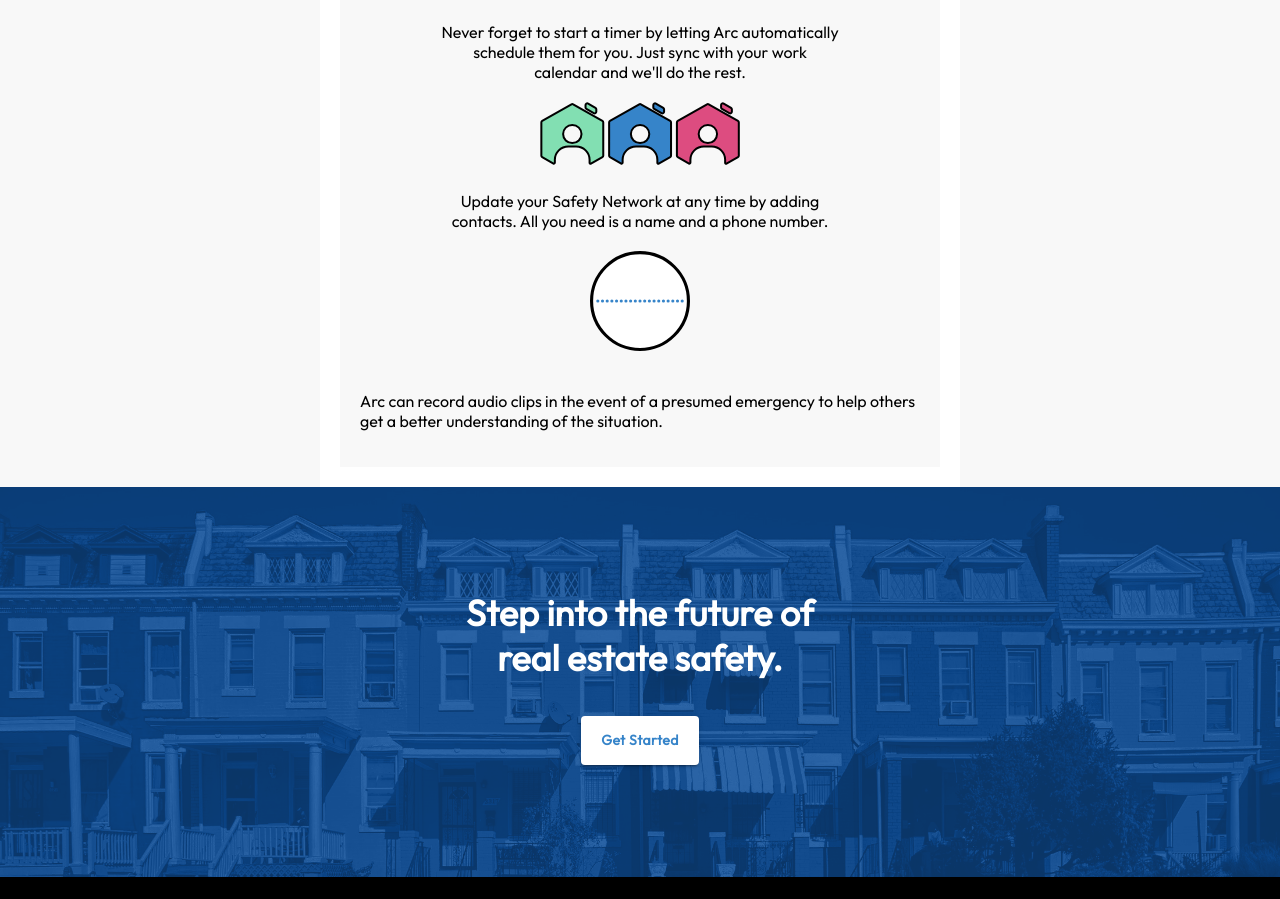
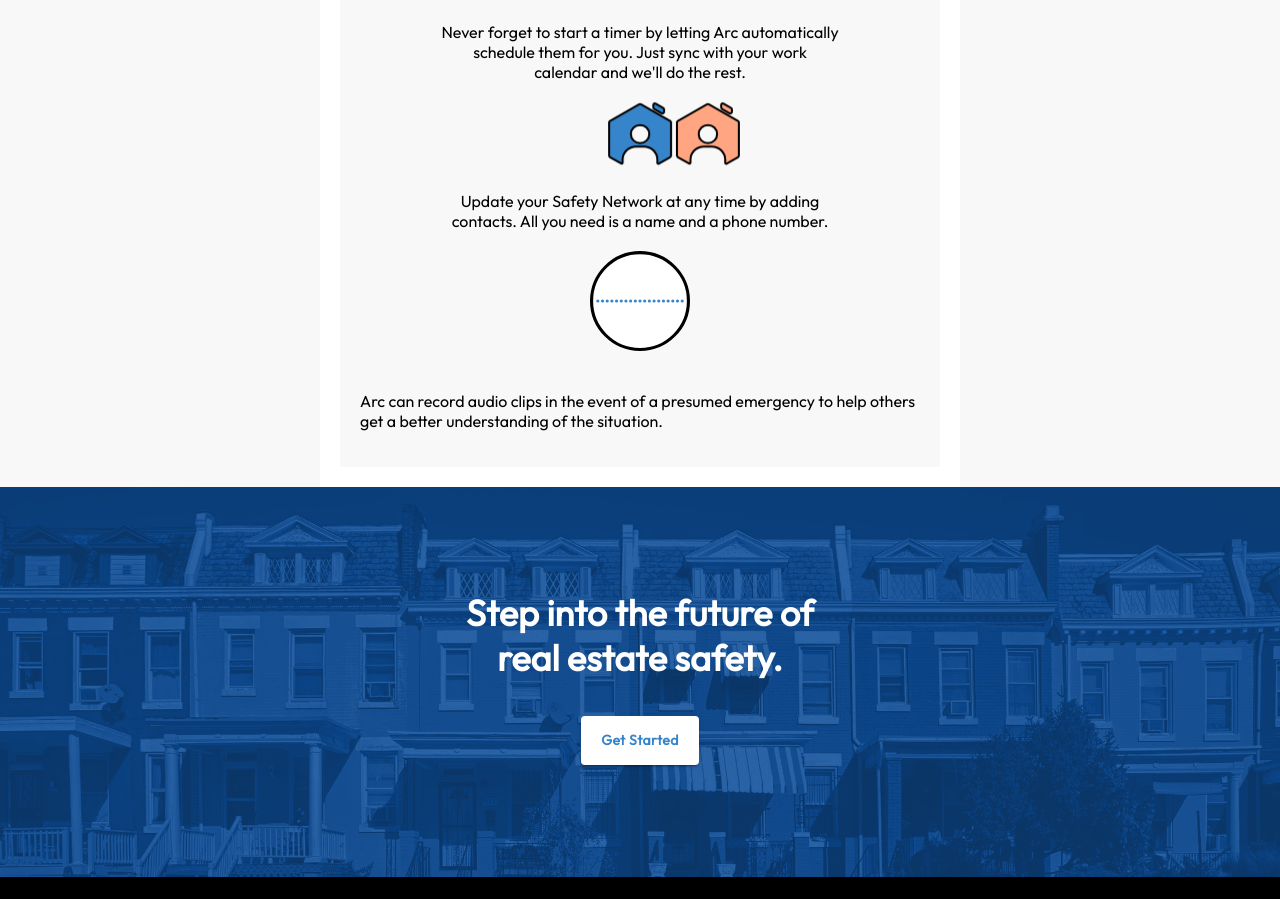
Before and after one commit to arc-securitas/webapp, a React (Create React App) app: page /product in a window 1280 px wide. Shown: the part 2118-3017 px from the top of the page. Built offline with nearby package versions, Linux system fonts and the light colour scheme; a web font is replaced by a local one.

Commit message:
Arc network animation done

```diff
--- a/src/animations/ArcNetworkSvg.js
+++ b/src/animations/ArcNetworkSvg.js
@@ -8,21 +8,17 @@ export default function ProductNetwork() {
   return (
     <svg viewBox="0 0 298 97" fill="none" xmlns="http://www.w3.org/2000/svg" ref={here.ref}>
       <g id="ArcNetwork">
-        <g id="Green">
-          <path id="Subtract" fill-rule="evenodd" clip-rule="evenodd" d="M46.8567 3.41176C47.6415 2.96529 48.6085 2.96529 49.3933 3.41176L92.9817 28.2081C93.7665 28.6546 94.25 29.4797 94.25 30.3726V79.9653C94.25 80.8582 93.7665 81.6834 92.9817 82.1298L75.9289 91.8307C74.9961 92.3614 73.821 91.5691 73.863 90.5085C73.8733 90.2489 73.8784 89.9879 73.8784 89.7258V86.0866C73.8784 75.1836 64.9082 66.3451 53.8428 66.3451H42.1458C31.0804 66.3451 22.1101 75.1836 22.1101 86.0866V89.7258C22.1101 89.9416 22.1136 90.1565 22.1206 90.3706C22.155 91.4264 20.9852 92.2085 20.0568 91.6804L3.26831 82.1298C2.48348 81.6834 2 80.8582 2 79.9653V30.3726C2 29.4797 2.48348 28.6546 3.26831 28.2081L46.8567 3.41176ZM61.8334 47.7617C61.8334 55.2215 55.696 61.2689 48.1251 61.2689C40.5542 61.2689 34.4167 55.2215 34.4167 47.7617C34.4167 40.302 40.5542 34.2546 48.1251 34.2546C55.696 34.2546 61.8334 40.302 61.8334 47.7617Z" fill="#82DFB2" stroke="black" stroke-width="3"/>
-          <path id="Vector 12" d="M67.8362 8.05131V4.50324C67.8362 2.56151 69.9851 1.36137 71.6759 2.35885L82.6546 8.83587C83.4198 9.2873 83.8882 10.1015 83.8882 10.9803V14.4721C83.8882 16.4096 81.7477 17.6103 80.0568 16.6214L69.0781 10.2006C68.3082 9.75033 67.8362 8.93349 67.8362 8.05131Z" fill="#82DFB2" stroke="black" stroke-width="3"/>
+        <g id="Teal" className={here.isVisible ? animations.tealNet : ""}>
+          <path id="Subtract" fill-rule="evenodd" clip-rule="evenodd" d="M46.8567 3.41176C47.6415 2.96529 48.6085 2.96529 49.3933 3.41176L92.9817 28.2081C93.7665 28.6546 94.25 29.4797 94.25 30.3726V79.9653C94.25 80.8582 93.7665 81.6834 92.9817 82.1298L75.9289 91.8307C74.9961 92.3614 73.821 91.5691 73.863 90.5085C73.8733 90.2489 73.8784 89.9879 73.8784 89.7258V86.0866C73.8784 75.1836 64.9082 66.3451 53.8428 66.3451H42.1458C31.0804 66.3451 22.1101 75.1836 22.1101 86.0866V89.7258C22.1101 89.9416 22.1136 90.1565 22.1206 90.3706C22.155 91.4264 20.9852 92.2085 20.0568 91.6804L3.26831 82.1298C2.48348 81.6834 2 80.8582 2 79.9653V30.3726C2 29.4797 2.48348 28.6546 3.26831 28.2081L46.8567 3.41176ZM61.8334 47.7617C61.8334 55.2215 55.696 61.2689 48.1251 61.2689C40.5542 61.2689 34.4167 55.2215 34.4167 47.7617C34.4167 40.302 40.5542 34.2546 48.1251 34.2546C55.696 34.2546 61.8334 40.302 61.8334 47.7617Z" fill="#60E5CD" stroke="black" stroke-width="3"/>
+          <path id="Vector 12" d="M67.8362 8.05131V4.50324C67.8362 2.56151 69.9851 1.36137 71.6759 2.35885L82.6546 8.83587C83.4198 9.2873 83.8882 10.1015 83.8882 10.9803V14.4721C83.8882 16.4096 81.7477 17.6103 80.0568 16.6214L69.0781 10.2006C68.3082 9.75033 67.8362 8.93349 67.8362 8.05131Z" fill="#60E5CD" stroke="black" stroke-width="3"/>
         </g>
-        <g id="Blue">
+        <g id="Blue" className={here.isVisible ? animations.blueNet : ""}>
           <path id="Subtract_2" fill-rule="evenodd" clip-rule="evenodd" d="M147.857 3.41176C148.642 2.96529 149.608 2.96529 150.393 3.41176L193.982 28.2081C194.767 28.6546 195.25 29.4797 195.25 30.3726V79.9653C195.25 80.8582 194.767 81.6834 193.982 82.1298L176.929 91.8307C175.996 92.3614 174.821 91.5691 174.863 90.5085C174.873 90.2489 174.878 89.9879 174.878 89.7258V86.0866C174.878 75.1836 165.908 66.3451 154.843 66.3451H143.146C132.08 66.3451 123.11 75.1836 123.11 86.0866V89.7258C123.11 89.9416 123.114 90.1565 123.121 90.3706C123.155 91.4264 121.985 92.2085 121.057 91.6804L104.268 82.1298C103.483 81.6834 103 80.8582 103 79.9653V30.3726C103 29.4797 103.483 28.6546 104.268 28.2081L147.857 3.41176ZM162.833 47.7617C162.833 55.2215 156.696 61.2689 149.125 61.2689C141.554 61.2689 135.417 55.2215 135.417 47.7617C135.417 40.302 141.554 34.2546 149.125 34.2546C156.696 34.2546 162.833 40.302 162.833 47.7617Z" fill="#3684C9" stroke="black" stroke-width="3"/>
           <path id="Vector 12_2" d="M168.836 8.05131V4.50324C168.836 2.56151 170.985 1.36137 172.676 2.35885L183.655 8.83587C184.42 9.2873 184.888 10.1015 184.888 10.9803V14.4721C184.888 16.4096 182.748 17.6103 181.057 16.6214L170.078 10.2006C169.308 9.75033 168.836 8.93349 168.836 8.05131Z" fill="#3684C9" stroke="black" stroke-width="3"/>
         </g>
-        <g id="Pink">
-          <path id="Subtract_3" fill-rule="evenodd" clip-rule="evenodd" d="M248.857 3.41176C249.642 2.96529 250.608 2.96529 251.393 3.41176L294.982 28.2081C295.767 28.6546 296.25 29.4797 296.25 30.3726V79.9653C296.25 80.8582 295.767 81.6834 294.982 82.1298L277.929 91.8307C276.996 92.3614 275.821 91.5691 275.863 90.5085C275.873 90.2489 275.878 89.9879 275.878 89.7258V86.0866C275.878 75.1836 266.908 66.3451 255.843 66.3451H244.146C233.08 66.3451 224.11 75.1836 224.11 86.0866V89.7258C224.11 89.9416 224.114 90.1565 224.121 90.3706C224.155 91.4264 222.985 92.2085 222.057 91.6804L205.268 82.1298C204.483 81.6834 204 80.8582 204 79.9653V30.3726C204 29.4797 204.483 28.6546 205.268 28.2081L248.857 3.41176ZM263.833 47.7617C263.833 55.2215 257.696 61.2689 250.125 61.2689C242.554 61.2689 236.417 55.2215 236.417 47.7617C236.417 40.302 242.554 34.2546 250.125 34.2546C257.696 34.2546 263.833 40.302 263.833 47.7617Z" fill="#DD4C80" stroke="black" stroke-width="3"/>
-          <path id="Vector 12_3" d="M269.836 8.05131V4.50324C269.836 2.56151 271.985 1.36137 273.676 2.35885L284.655 8.83587C285.42 9.2873 285.888 10.1015 285.888 10.9803V14.4721C285.888 16.4096 283.748 17.6103 282.057 16.6214L271.078 10.2006C270.308 9.75033 269.836 8.93349 269.836 8.05131Z" fill="#DD4C80" stroke="black" stroke-width="3"/>
-        </g>
-        <g id="Yellow">
-          <path id="Subtract_4" fill-rule="evenodd" clip-rule="evenodd" d="M248.857 103.412C249.642 102.965 250.608 102.965 251.393 103.412L294.982 128.208C295.767 128.655 296.25 129.48 296.25 130.373V179.965C296.25 180.858 295.767 181.683 294.982 182.13L277.929 191.831C276.996 192.361 275.821 191.569 275.863 190.509C275.873 190.249 275.878 189.988 275.878 189.726V186.087C275.878 175.184 266.908 166.345 255.843 166.345H244.146C233.08 166.345 224.11 175.184 224.11 186.087V189.726C224.11 189.942 224.114 190.157 224.121 190.371C224.155 191.426 222.985 192.209 222.057 191.68L205.268 182.13C204.483 181.683 204 180.858 204 179.965V130.373C204 129.48 204.483 128.655 205.268 128.208L248.857 103.412ZM263.833 147.762C263.833 155.222 257.696 161.269 250.125 161.269C242.554 161.269 236.417 155.222 236.417 147.762C236.417 140.302 242.554 134.255 250.125 134.255C257.696 134.255 263.833 140.302 263.833 147.762Z" fill="#FFBF60" stroke="black" stroke-width="3"/>
-          <path id="Vector 12_4" d="M269.836 108.051V104.503C269.836 102.562 271.985 101.361 273.676 102.359L284.655 108.836C285.42 109.287 285.888 110.102 285.888 110.98V114.472C285.888 116.41 283.748 117.61 282.057 116.621L271.078 110.201C270.308 109.75 269.836 108.933 269.836 108.051Z" fill="#FFBF60" stroke="black" stroke-width="3"/>
+        <g id="Salmon">
+          <path id="Subtract_3" fill-rule="evenodd" clip-rule="evenodd" d="M248.857 3.41176C249.642 2.96529 250.608 2.96529 251.393 3.41176L294.982 28.2081C295.767 28.6546 296.25 29.4797 296.25 30.3726V79.9653C296.25 80.8582 295.767 81.6834 294.982 82.1298L277.929 91.8307C276.996 92.3614 275.821 91.5691 275.863 90.5085C275.873 90.2489 275.878 89.9879 275.878 89.7258V86.0866C275.878 75.1836 266.908 66.3451 255.843 66.3451H244.146C233.08 66.3451 224.11 75.1836 224.11 86.0866V89.7258C224.11 89.9416 224.114 90.1565 224.121 90.3706C224.155 91.4264 222.985 92.2085 222.057 91.6804L205.268 82.1298C204.483 81.6834 204 80.8582 204 79.9653V30.3726C204 29.4797 204.483 28.6546 205.268 28.2081L248.857 3.41176ZM263.833 47.7617C263.833 55.2215 257.696 61.2689 250.125 61.2689C242.554 61.2689 236.417 55.2215 236.417 47.7617C236.417 40.302 242.554 34.2546 250.125 34.2546C257.696 34.2546 263.833 40.302 263.833 47.7617Z" fill="#FFA581" stroke="black" stroke-width="3"/>
+          <path id="Vector 12_3" d="M269.836 8.05131V4.50324C269.836 2.56151 271.985 1.36137 273.676 2.35885L284.655 8.83587C285.42 9.2873 285.888 10.1015 285.888 10.9803V14.4721C285.888 16.4096 283.748 17.6103 282.057 16.6214L271.078 10.2006C270.308 9.75033 269.836 8.93349 269.836 8.05131Z" fill="#FFA581" stroke="black" stroke-width="3"/>
         </g>
       </g>
     </svg>
--- a/src/animations/homeAnimations.module.css
+++ b/src/animations/homeAnimations.module.css
@@ -134,6 +134,24 @@
     animation: toPurple 0.25s ease-in-out forwards;
     animation-delay: 0.5s
   }
+
+  .tealNet {
+    transform: translateX(-50%);
+    animation: slideRight 0.5s cubic-bezier(.22,.78,.37,1.2) forwards;
+    animation-delay: 1s;
+  }
+  .blueNet {
+    animation: driftRight 0.25s cubic-bezier(.42,.42,.59,1.51) forwards;
+    animation-delay: 1.25s;
+  }
+}
+
+@keyframes slideRight {
+  0% {
+    transform: translateX(-50%);
+  } 100% {
+    transform: translatex(0);
+  }
 }
 
 @keyframes toYellow {
```
